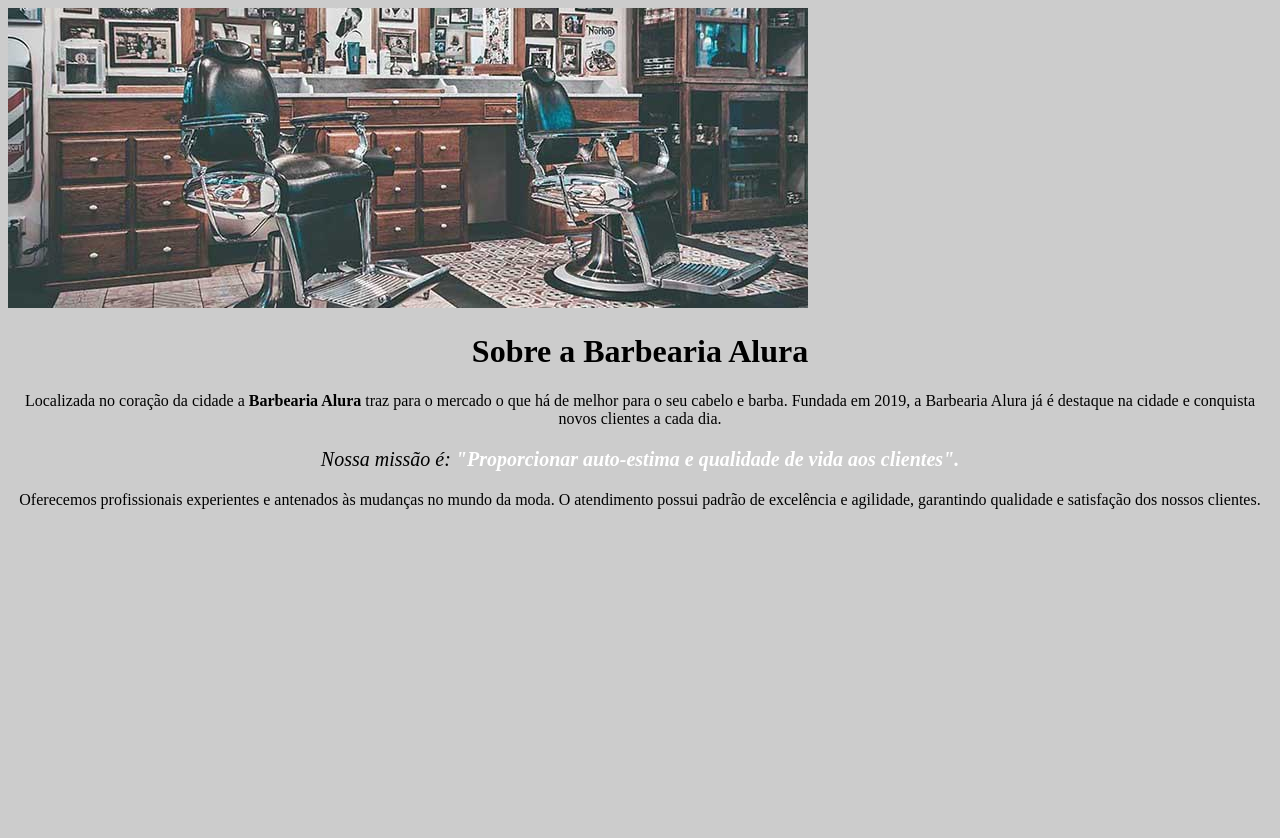
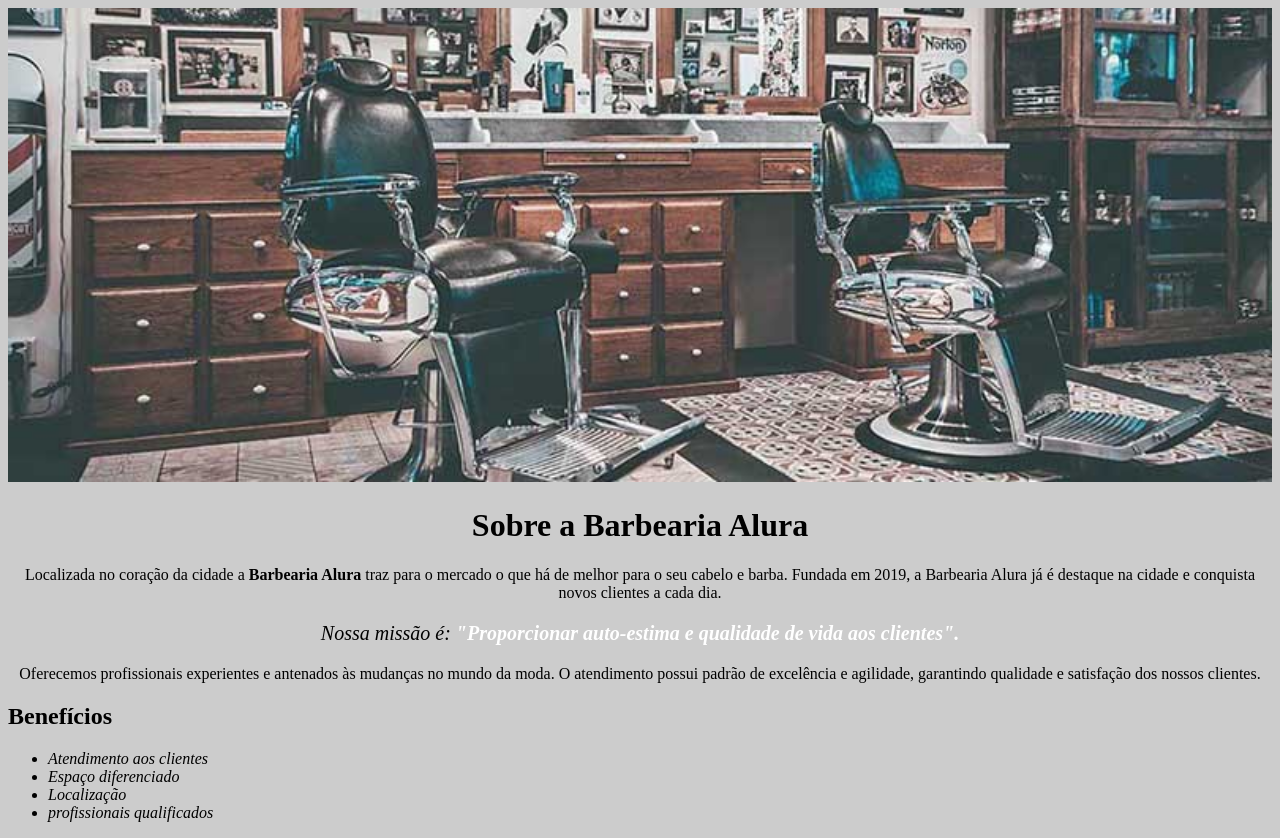
Before and after one commit to JoseAdemar/Formacao-Front-end-Alura, a plain HTML site: page Projeto-Barbearia/index.html in a window 1280 px wide. Before the commit the page ends 800 px from the top, so only its background shows below. Drawn offline with Linux system fonts and the light colour scheme.

Commit message:
Aplicando CSS no projeto e trabalhando com lista não ordenada UL

```diff
--- a/Projeto-Barbearia/index.html
+++ b/Projeto-Barbearia/index.html
@@ -10,7 +10,7 @@
 </head>
 
 <body>
-    <img src="banner.jpg"></img.>
+    <img id="banner" src="banner.jpg"></img.>
     <h1>Sobre a Barbearia Alura</h1>
 
     <p>Localizada no coração da cidade a <strong>Barbearia Alura</strong> traz para o mercado o que há de melhor para o
@@ -22,6 +22,13 @@
     <p>Oferecemos profissionais experientes e antenados às mudanças no mundo da moda. O atendimento possui
         padrão de excelência e agilidade, garantindo qualidade e satisfação dos nossos clientes.</p>
 
+    <h2>Benefícios</h2>
+    <ul>
+        <li class="itens">Atendimento aos clientes</li>
+        <li class="itens">Espaço diferenciado</li>
+        <li class="itens">Localização</li>
+        <li class="itens">profissionais qualificados</li>
+    </ul>
 
 </body>
 
--- a/Projeto-Barbearia/style.css
+++ b/Projeto-Barbearia/style.css
@@ -1,5 +1,9 @@
 body{
     background-color: #cccccc;
+}
+
+#banner{
+    width: 100%;
 }
 
 h1 {
@@ -17,3 +21,8 @@ p {
 em strong{
     color: rgb(255, 255, 255);
 }
+
+.itens{
+    font-style: italic;
+
+}
```
